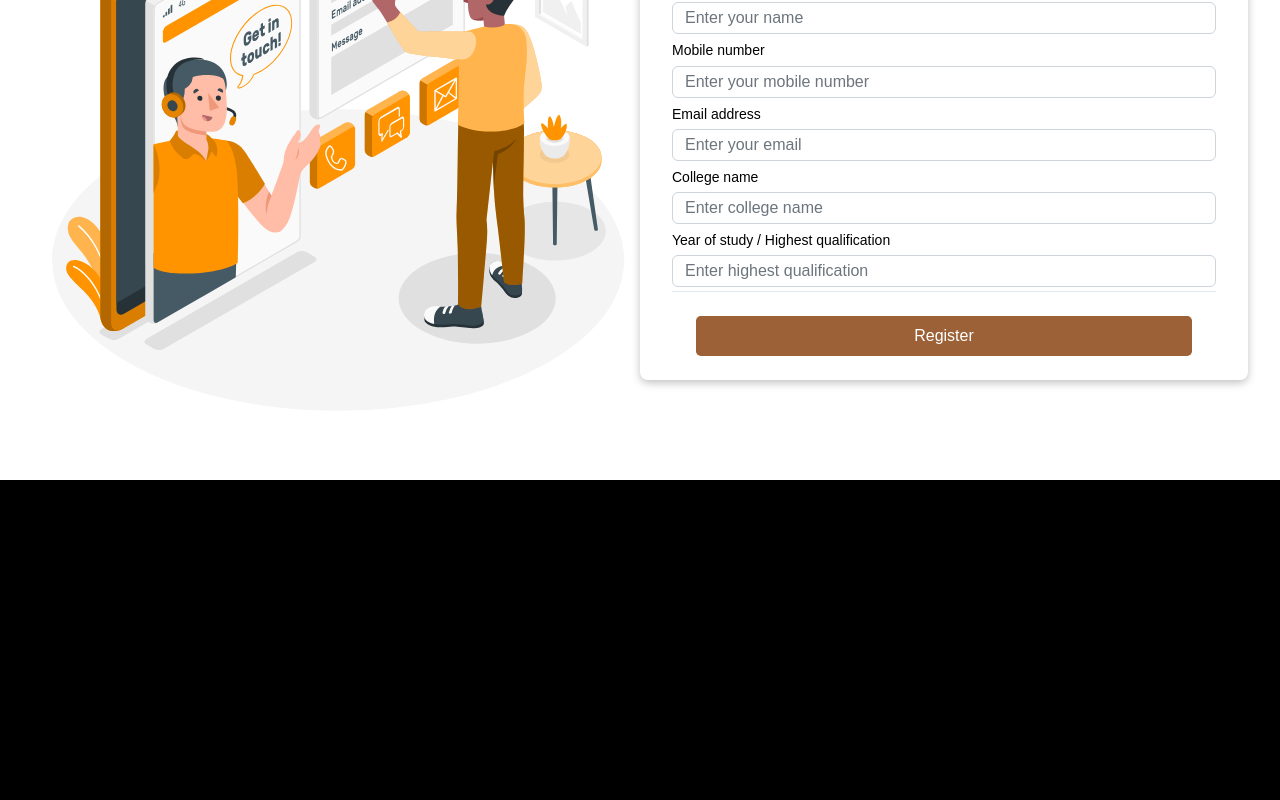
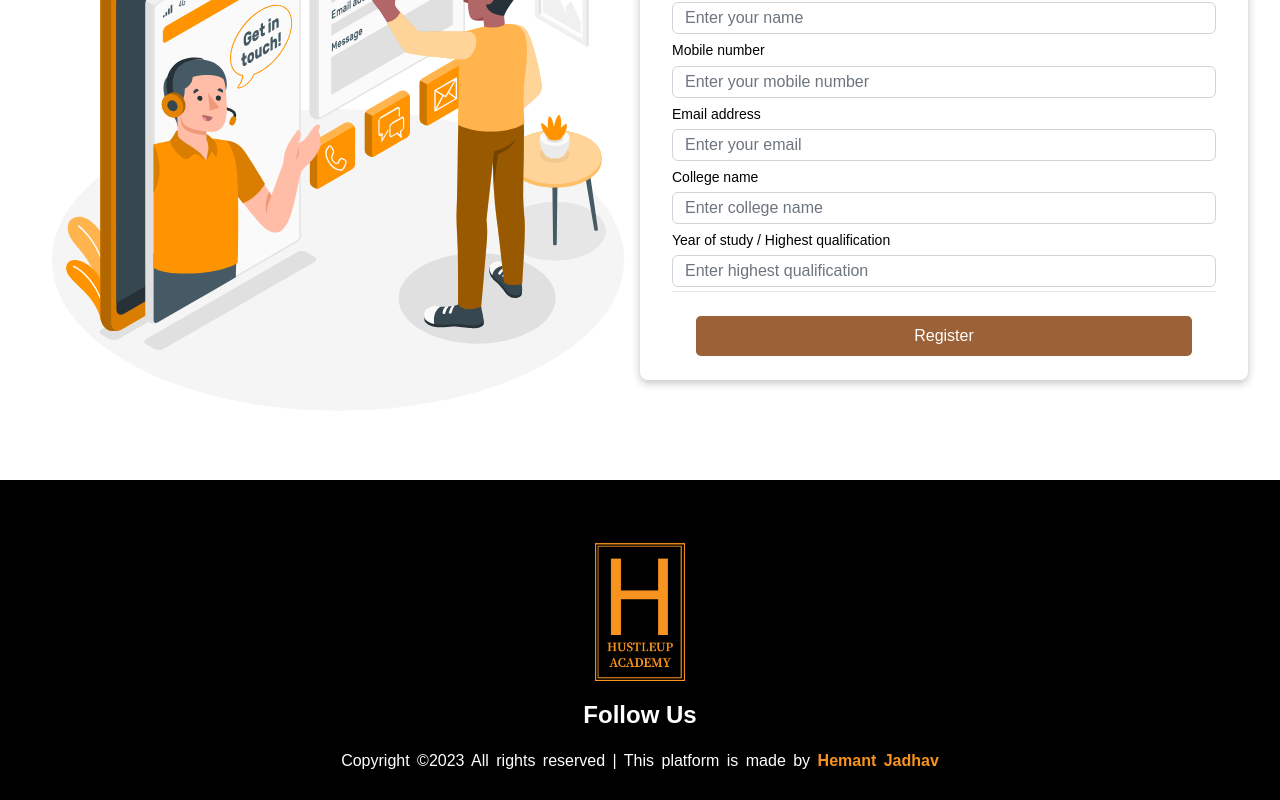
Before and after one commit to webdev-hemant/huc-fe, a Next.js app: page / in a window 1280 px wide. Shown: the part 2516-3316 px from the top of the page. Built offline with nearby package versions, Linux system fonts and the light colour scheme.

Commit message:
footer added

```diff
--- a/src/components/Footer/Footer.tsx
+++ b/src/components/Footer/Footer.tsx
@@ -1,8 +1,29 @@
 import React from "react";
+import Image from "next/image";
+import ogLogo from "@/images/og-logo.png";
 import styles from "./footer.module.scss";
+import Link from "next/link";
 
 const Footer = () => {
-  return <div className={styles.footerWrapper}>Footer</div>;
+  return (
+    <div className={styles.footerWrapper}>
+      <div className={styles.logoWrapper}>
+        <Image width={90} src={ogLogo} alt="" />
+      </div>
+      <div className={styles.followUsWrapper}>
+        <h4 className={styles.followUsText}>Follow Us</h4>
+      </div>
+      <div className={styles.copyRightWrapper}>
+        <p className={styles.copyRightText}>
+          Copyright ©{new Date().getFullYear()} All rights reserved | This
+          platform is made by{" "}
+          <Link target="_blank" href="https://crazy-developer.vercel.app/">
+            <span className={styles.nameBranding}>Hemant Jadhav</span>
+          </Link>
+        </p>
+      </div>
+    </div>
+  );
 };
 
 export default Footer;
--- a/src/components/Footer/footer.module.scss
+++ b/src/components/Footer/footer.module.scss
@@ -3,7 +3,35 @@
 .footerWrapper {
   background-color: #000;
   min-height: 20rem;
+  // text-align: center;
+  color: #fff;
+  display: flex;
+  flex-direction: column;
+  justify-content: center;
+  align-items: center;
+  gap: 1rem;
   @media screen and (max-width: 768px) {
     margin-top: 2rem;
   }
+  .logoWrapper {
+    padding-top: 2rem;
+    // display: flex;
+    // justify-content: center;
+  }
+  .followUsWrapper {
+    .followUsText {
+      font-size: 1.5rem;
+      font-weight: bolder;
+    }
+  }
+  .copyRightWrapper {
+    // margin-top: 1rem;
+    .copyRightText {
+      word-spacing: 3px;
+      .nameBranding {
+        font-weight: 600;
+        color: rgb(247, 147, 30);
+      }
+    }
+  }
 }
```
